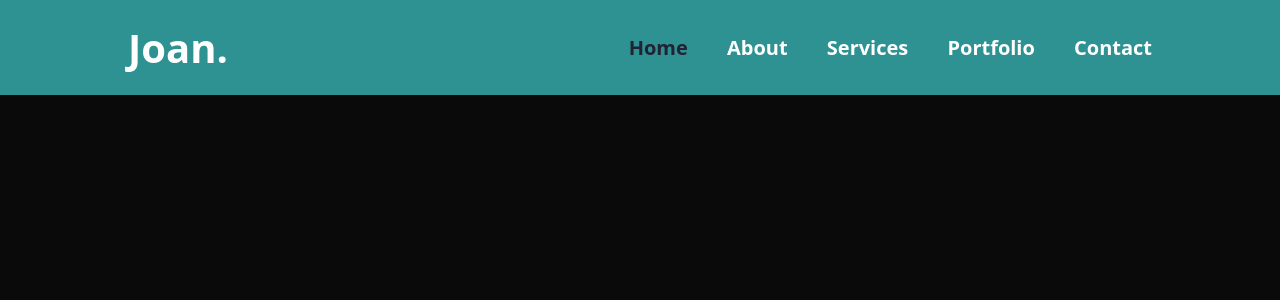
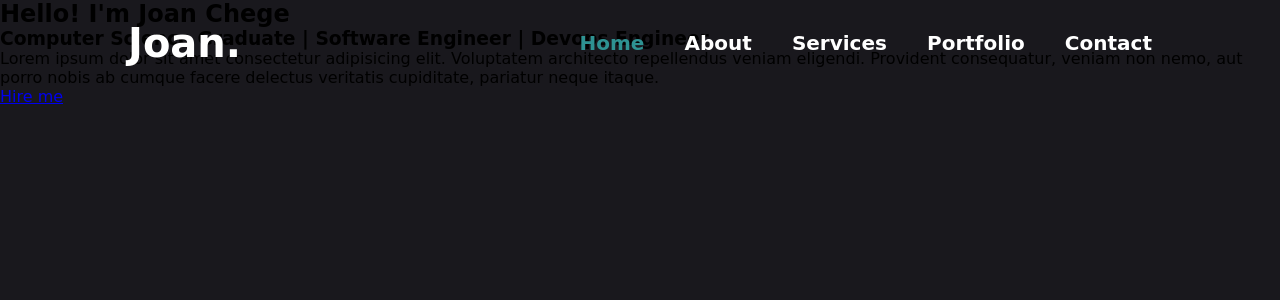
Before and after one commit to JoanChege/Portfolio, a Python web app: template templates/index.html in a window 1280 px wide. Shown: the top 300 px of the page. Run offline with Jinja, Linux system fonts and the light colour scheme; the template is opened without the code that fills it, so the values that code supplies are empty; some web fonts are replaced.

Commit message:
add home section

```diff
--- a/static/css/styles.css
+++ b/static/css/styles.css
@@ -4,11 +4,11 @@
     margin: 0;
     padding: 0;
     box-sizing:border-box;
-    font-family:system-ui, -apple-system, BlinkMacSystemFont, 'Segoe UI', Roboto, Oxygen, Ubuntu, Cantarell, 'Open Sans', 'Helvetica Neue', sans-serif;
+    font-family:cursive;
 }
 
 body{
-    background: rgb(10, 10, 10);
+    background: rgb(25, 24, 29);
 }
 
 .header{
@@ -17,7 +17,7 @@ body{
     left: 0;
     width: 100%;
     padding: 20px 10%;
-    background: rgb(46, 146, 146);
+    background: transparent;
     display: flex;
     justify-content: space-between;
     align-items: center;
@@ -42,5 +42,5 @@ body{
 .navbar a:hover,
 .navbar a.active
 {
-    color: rgb(34, 34, 51);
+    color: rgb(46, 146, 146);
 }
--- a/templates/index.html
+++ b/templates/index.html
@@ -18,5 +18,15 @@
             <a href="#">Contact</a>
         </nav>
     </header>
+    <section class="home">
+        <div class="home-content">
+            <h1>Hello! I'm Joan Chege</h1>
+            <h3>Computer Science Graduate | Software Engineer | Devops Engineer</h3>
+            <p>Lorem ipsum dolor sit amet consectetur adipisicing elit. Voluptatem architecto repellendus veniam eligendi. Provident consequatur, veniam non nemo, aut porro nobis ab cumque facere delectus veritatis cupiditate, pariatur neque itaque.</p>
+            <div class="btn-box">
+                <a href="#" class="btn">Hire me</a>
+            </div>
+        </div>
+    </section>
 </body>
 </html>
```
